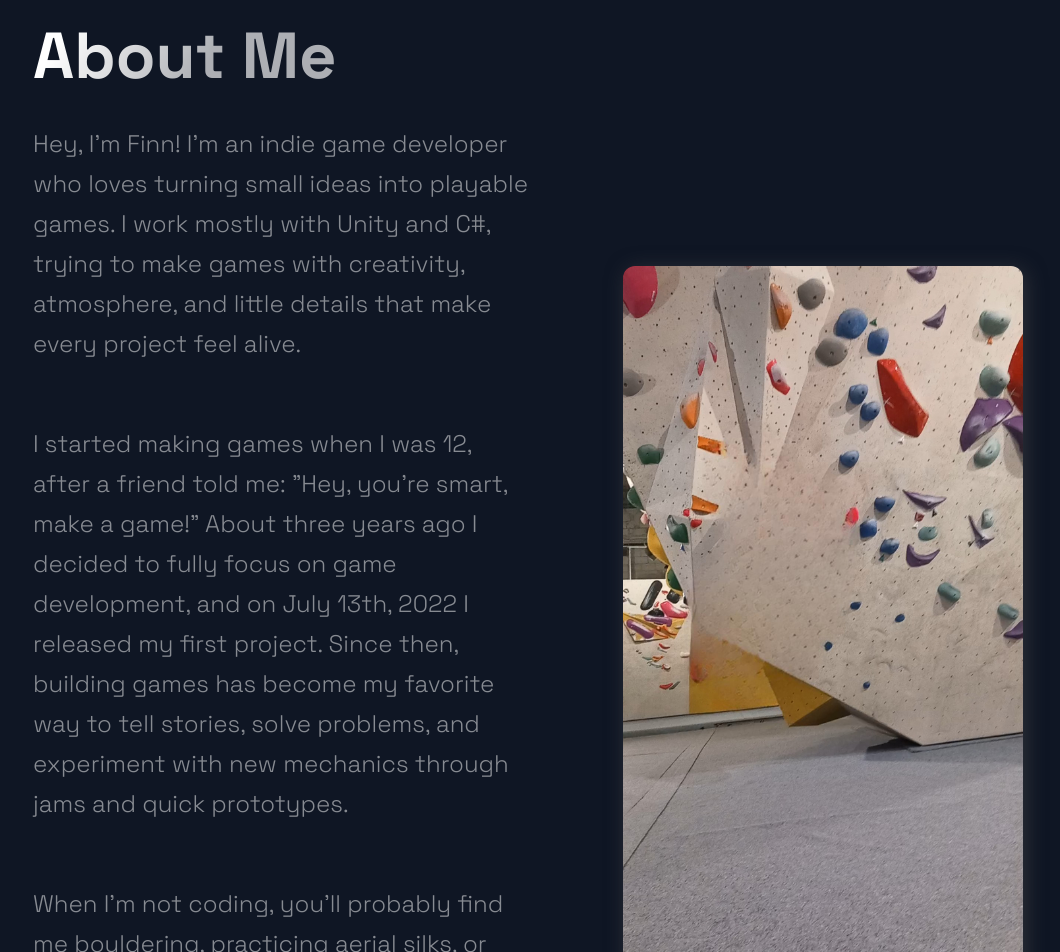
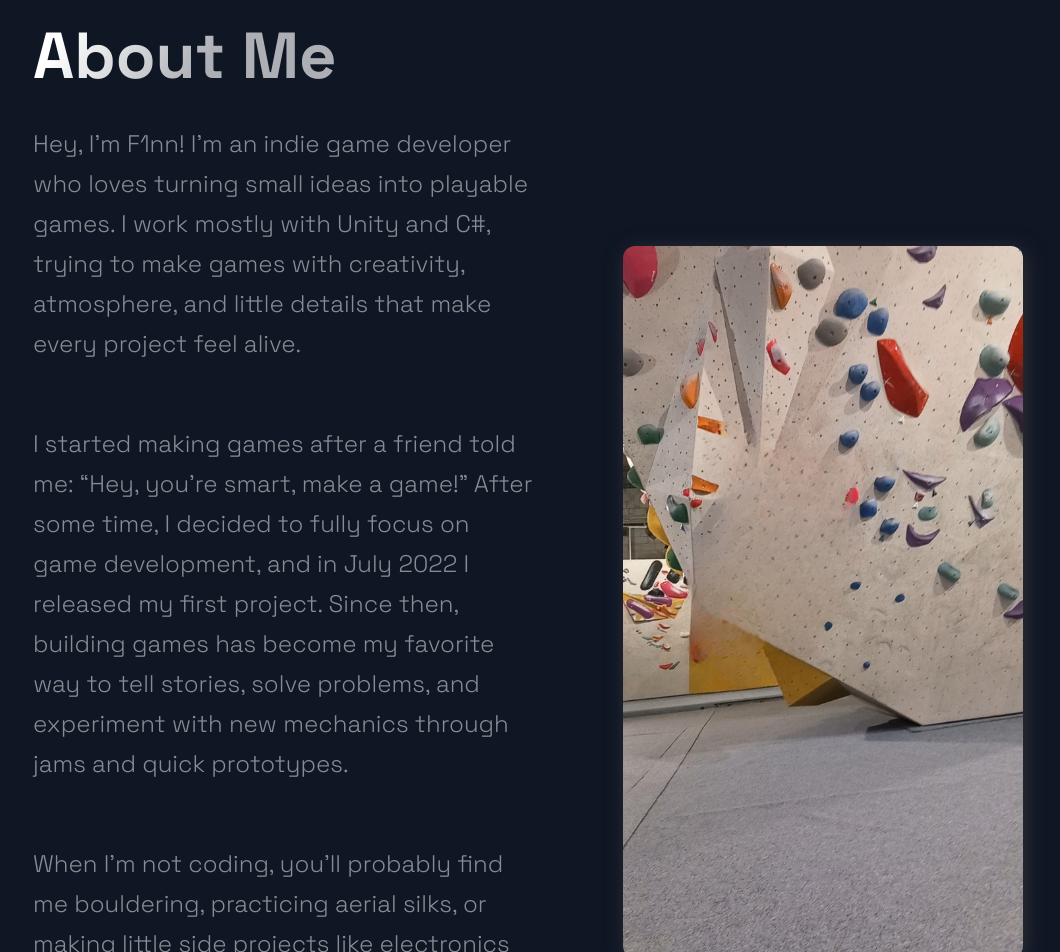
Before and after one commit to F1nndegamer/newPortofolio, a Next.js app: page / in a window 1280 px wide. Shown: the part 740-1692 px from the top of the page, without its empty margins (87-1147 px from the left). Built offline with nearby package versions, Linux system fonts and the light colour scheme.

Commit message:
new about me

```diff
--- a/src/components/About/About.js
+++ b/src/components/About/About.js
@@ -19,18 +19,18 @@ const About = () => (
     <AboutContainer>
       <AboutText>
         <SectionText>
-          Hey, I’m Finn! I’m an indie game developer who loves turning small
-          ideas into playable games. I work mostly with Unity and C#, trying to make games with
-          creativity, atmosphere, and little details that make every project feel
-          alive.
+          Hey, I’m F1nn! I’m an indie game developer who loves turning small
+          ideas into playable games. I work mostly with Unity and C#, trying to
+          make games with creativity, atmosphere, and little details that make
+          every project feel alive.
         </SectionText>
         <SectionText>
-          I started making games when I was 12, after a friend told me: "Hey,
-          you’re smart, make a game!" About three years ago I decided to fully
-          focus on game development, and on July 13th, 2022 I released my first
-          project. Since then, building games has become my favorite way to tell
-          stories, solve problems, and experiment with new mechanics through
-          jams and quick prototypes.
+          I started making games after a friend told me: “Hey, you’re smart,
+          make a game!” After some time, I decided to fully focus on game
+          development, and in July 2022 I released my first project. Since then,
+          building games has become my favorite way to tell stories, solve
+          problems, and experiment with new mechanics through jams and quick
+          prototypes.
         </SectionText>
         <SectionText>
           When I’m not coding, you’ll probably find me bouldering, practicing
--- a/src/components/Hero/Hero.js
+++ b/src/components/Hero/Hero.js
@@ -1,20 +1,24 @@
-import React from 'react';
+import React from "react";
 
-import { Section, SectionText, SectionTitle } from '../../styles/GlobalComponents';
-import Button from '../../styles/GlobalComponents/Button';
-import { LeftSection } from './HeroStyles';
+import {
+  Section,
+  SectionText,
+  SectionTitle,
+} from "../../styles/GlobalComponents";
+import Button from "../../styles/GlobalComponents/Button";
+import { LeftSection } from "./HeroStyles";
 
 const Hero = (props) => (
   <Section row nopadding>
     <LeftSection>
       <SectionTitle main center>
-         Hi, I’m Finn! <br />
+        Hi, I’m F1nn! <br />
         Welcome to my Portfolio
       </SectionTitle>
       <SectionText>
         I'm a unity game developer who loves making games and working with code.
-This is where I share the stuff I’ve built. Projects, experiments, and more!.
-
+        This is where I share the stuff I’ve built. Projects, experiments, and
+        more!.
       </SectionText>
       <Button>Learn More</Button>
     </LeftSection>
```
Also changed, not shown: package.json (line endings or trailing spaces).
